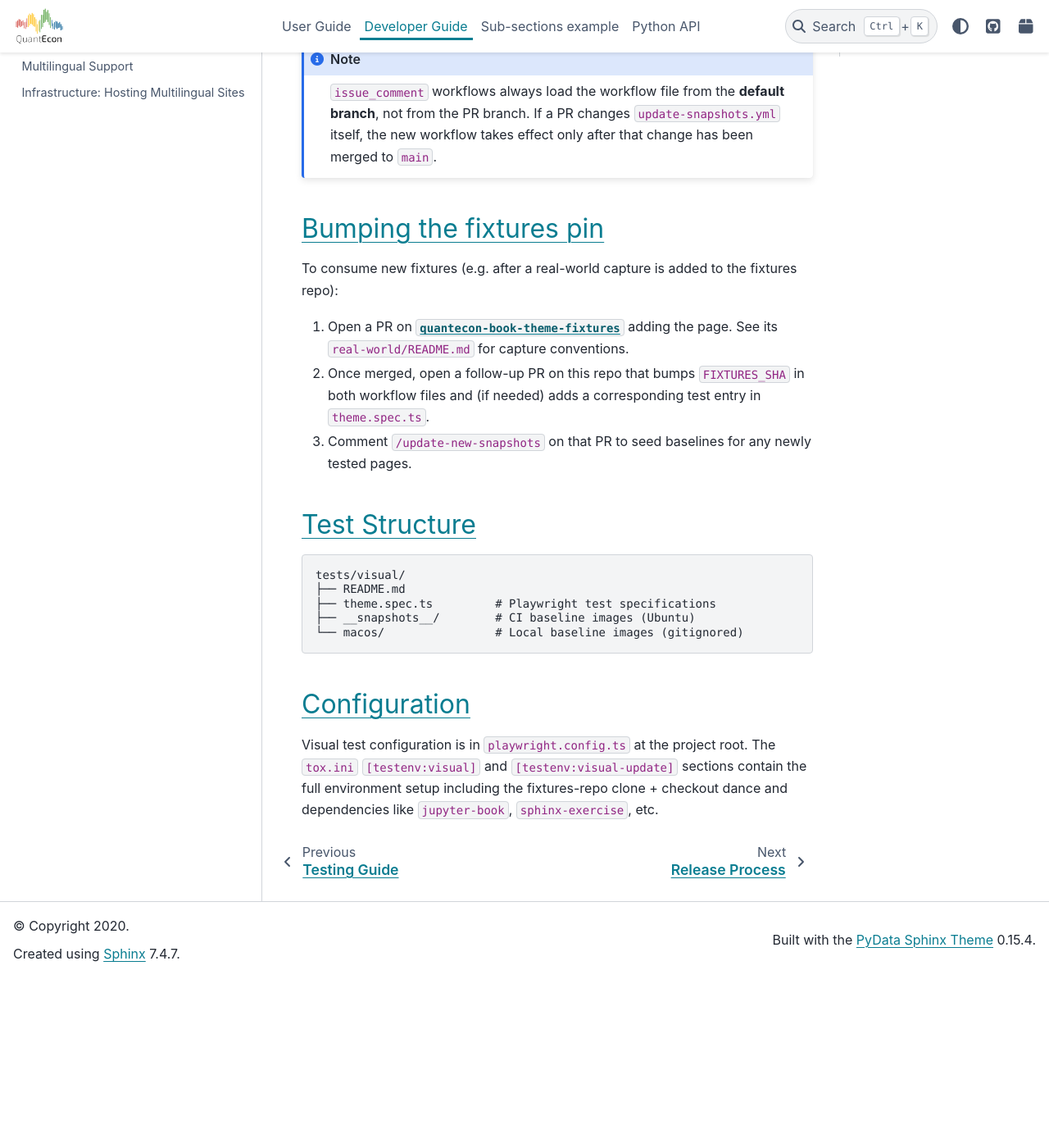
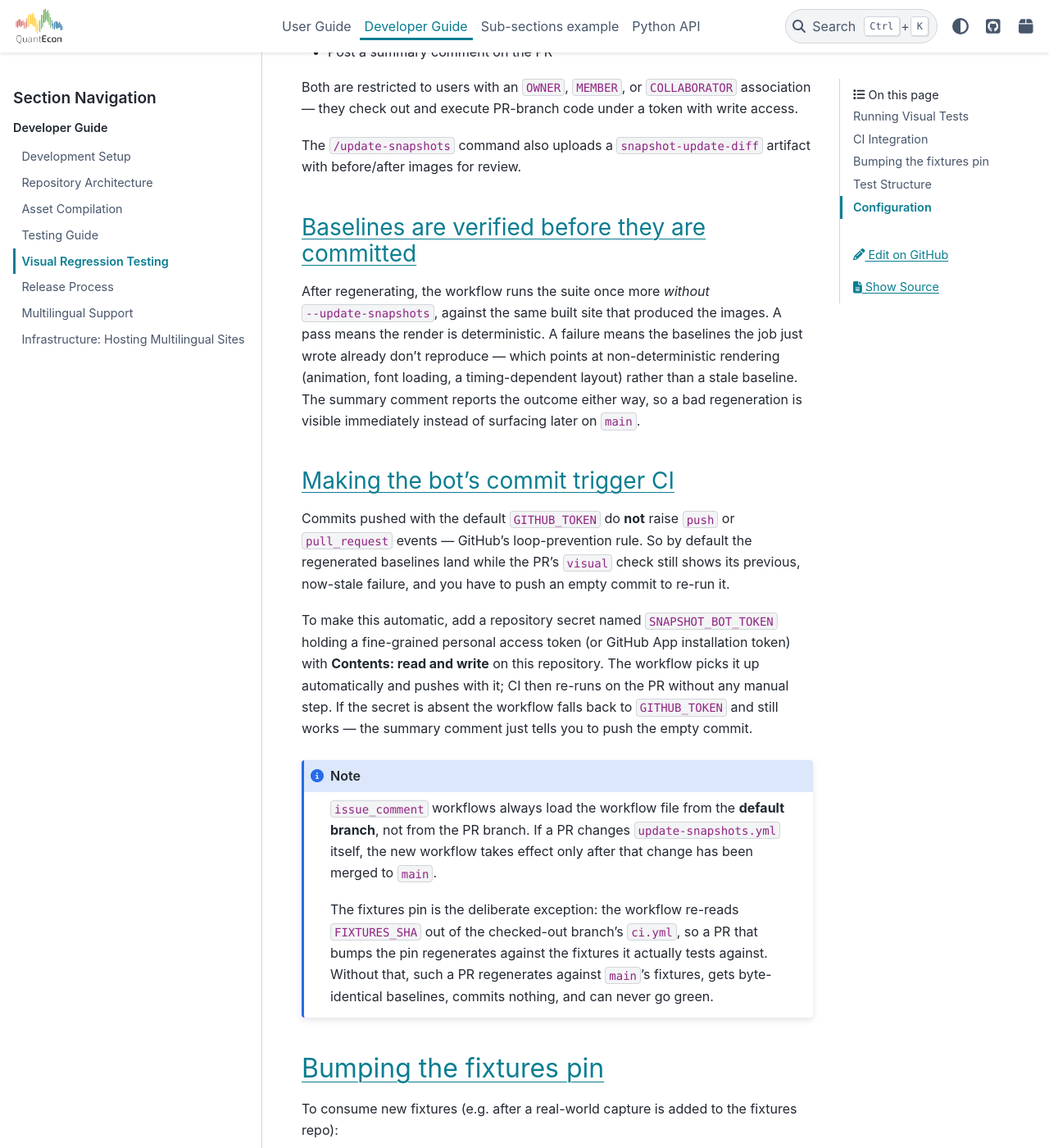
Before and after one commit to QuantEcon/quantecon-book-theme, a Sphinx documentation site: the page built from docs/developer/visual-testing.md, in a window 1280 px wide and 1400 px high, scrolled down 2436 px. Shown: the whole window at 82% size. Built offline with Sphinx 7.4.7 and the PyData theme 0.15.4, drawn with Linux system fonts in a browser that asks for light colours; before the commit the page ends 3628 px from its top, so only the background shows below that; some of the changed text lies outside the part shown.

Commit message:
ci: verify regenerated snapshots and let the bot's commit trigger CI
Addresses #358.

Two problems, one symptom — regenerated baselines reaching a PR with nothing
having checked them and no CI run to notice.

Verify before committing. The workflow wrote new baselines and pushed them with
nothing establishing they were reproducible. Both jobs now re-run the suite
without --update-snapshots against the same built site. Passing shows the render
is deterministic; failing means the images just written already don't reproduce,
which is non-deterministic rendering rather than a stale baseline, and is worth
knowing before the commit lands rather than after it reaches main.

Make the push able to trigger CI. Commits pushed with GITHUB_TOKEN never raise
push/pull_request events, so the baselines landed while the PR's visual check
still showed its previous failure and the author had to push an empty commit by
hand. Both checkouts now use `secrets.SNAPSHOT_BOT_TOKEN || secrets.GITHUB_TOKEN`,
so setting that secret makes CI re-run automatically while leaving the workflow
working unchanged when it is absent. The summary comments report which path was
taken and what, if anything, the author still needs to do.

Note that #358's first stated cause is stale: the commit messages no longer
carry `[skip ci]`. The GITHUB_TOKEN event-suppression rule is the whole of it.

Docs cover the new secret, the verification step, and correct two points that
#424 changed — ci.yml is now the source of truth for the fixtures pin, and the
pin is the one thing read from the PR branch rather than the default branch.

Co-Authored-By: Claude Opus 5 (1M context) <noreply@anthropic.com>

````diff
--- a/docs/developer/visual-testing.md
+++ b/docs/developer/visual-testing.md
@@ -71,20 +71,56 @@ Two commands are available as PR comments:
 | `/update-new-snapshots` | Adds only **missing** baselines — use for new tests |
 
 Both commands:
-- Check out the fixtures repo at `FIXTURES_SHA`
+- Check out the fixtures repo at the pin read from this PR branch's `ci.yml`
 - Build the fixtures site with the PR's theme applied
 - Run Playwright on Ubuntu for platform-consistent snapshots
+- Re-run the suite against the freshly written baselines to confirm they
+  reproduce (see below)
 - Commit updated snapshots to the PR branch
 - Post a summary comment on the PR
 
+Both are restricted to users with an `OWNER`, `MEMBER`, or `COLLABORATOR`
+association — they check out and execute PR-branch code under a token with
+write access.
+
 The `/update-snapshots` command also uploads a `snapshot-update-diff` artifact
 with before/after images for review.
+
+### Baselines are verified before they are committed
+
+After regenerating, the workflow runs the suite once more *without*
+`--update-snapshots`, against the same built site that produced the images. A
+pass means the render is deterministic. A failure means the baselines the job
+just wrote already don't reproduce — which points at non-deterministic
+rendering (animation, font loading, a timing-dependent layout) rather than a
+stale baseline. The summary comment reports the outcome either way, so a bad
+regeneration is visible immediately instead of surfacing later on `main`.
+
+### Making the bot's commit trigger CI
+
+Commits pushed with the default `GITHUB_TOKEN` do **not** raise `push` or
+`pull_request` events — GitHub's loop-prevention rule. So by default the
+regenerated baselines land while the PR's `visual` check still shows its
+previous, now-stale failure, and you have to push an empty commit to re-run it.
+
+To make this automatic, add a repository secret named `SNAPSHOT_BOT_TOKEN`
+holding a fine-grained personal access token (or GitHub App installation token)
+with **Contents: read and write** on this repository. The workflow picks it up
+automatically and pushes with it; CI then re-runs on the PR without any manual
+step. If the secret is absent the workflow falls back to `GITHUB_TOKEN` and
+still works — the summary comment just tells you to push the empty commit.
 
 ```{note}
 `issue_comment` workflows always load the workflow file from the **default
 branch**, not from the PR branch. If a PR changes `update-snapshots.yml`
 itself, the new workflow takes effect only after that change has been
 merged to `main`.
+
+The fixtures pin is the deliberate exception: the workflow re-reads
+`FIXTURES_SHA` out of the checked-out branch's `ci.yml`, so a PR that bumps
+the pin regenerates against the fixtures it actually tests against. Without
+that, such a PR regenerates against `main`'s fixtures, gets byte-identical
+baselines, commits nothing, and can never go green.
 ```
 
 ## Bumping the fixtures pin
@@ -96,8 +132,9 @@ fixtures repo):
    [`quantecon-book-theme-fixtures`](https://github.com/QuantEcon/quantecon-book-theme-fixtures)
    adding the page. See its `real-world/README.md` for capture conventions.
 2. Once merged, open a follow-up PR on this repo that bumps `FIXTURES_SHA`
-   in both workflow files and (if needed) adds a corresponding test entry
-   in `theme.spec.ts`.
+   in `ci.yml` (the source of truth — `update-snapshots.yml` reads it from
+   there, and its own copy is only a fallback) and, if needed, adds a
+   corresponding test entry in `theme.spec.ts`.
 3. Comment `/update-new-snapshots` on that PR to seed baselines for any
    newly tested pages.
 
````
Also changed, not shown: CHANGELOG.md (+2 -0 lines), 1 other file.
